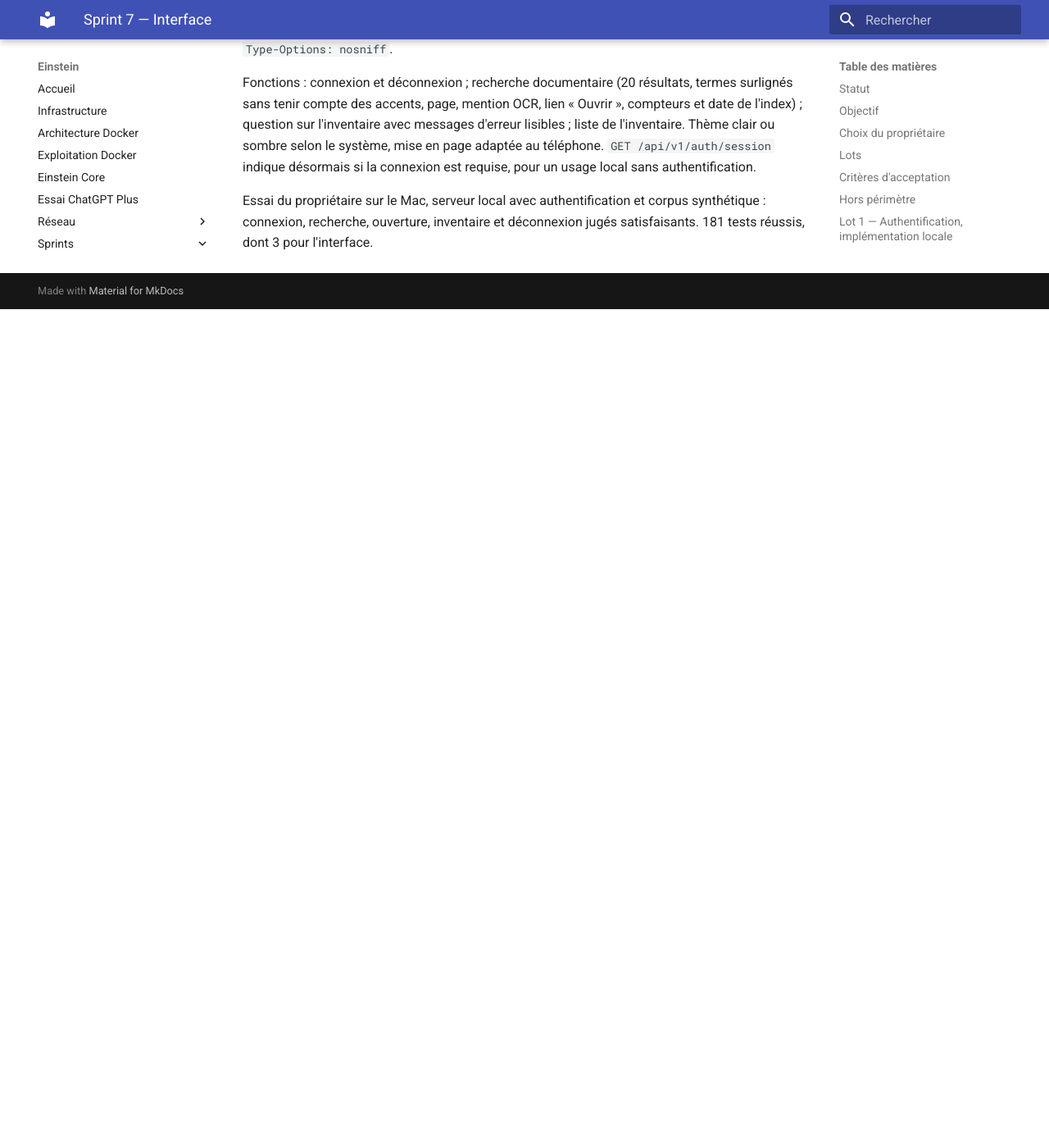
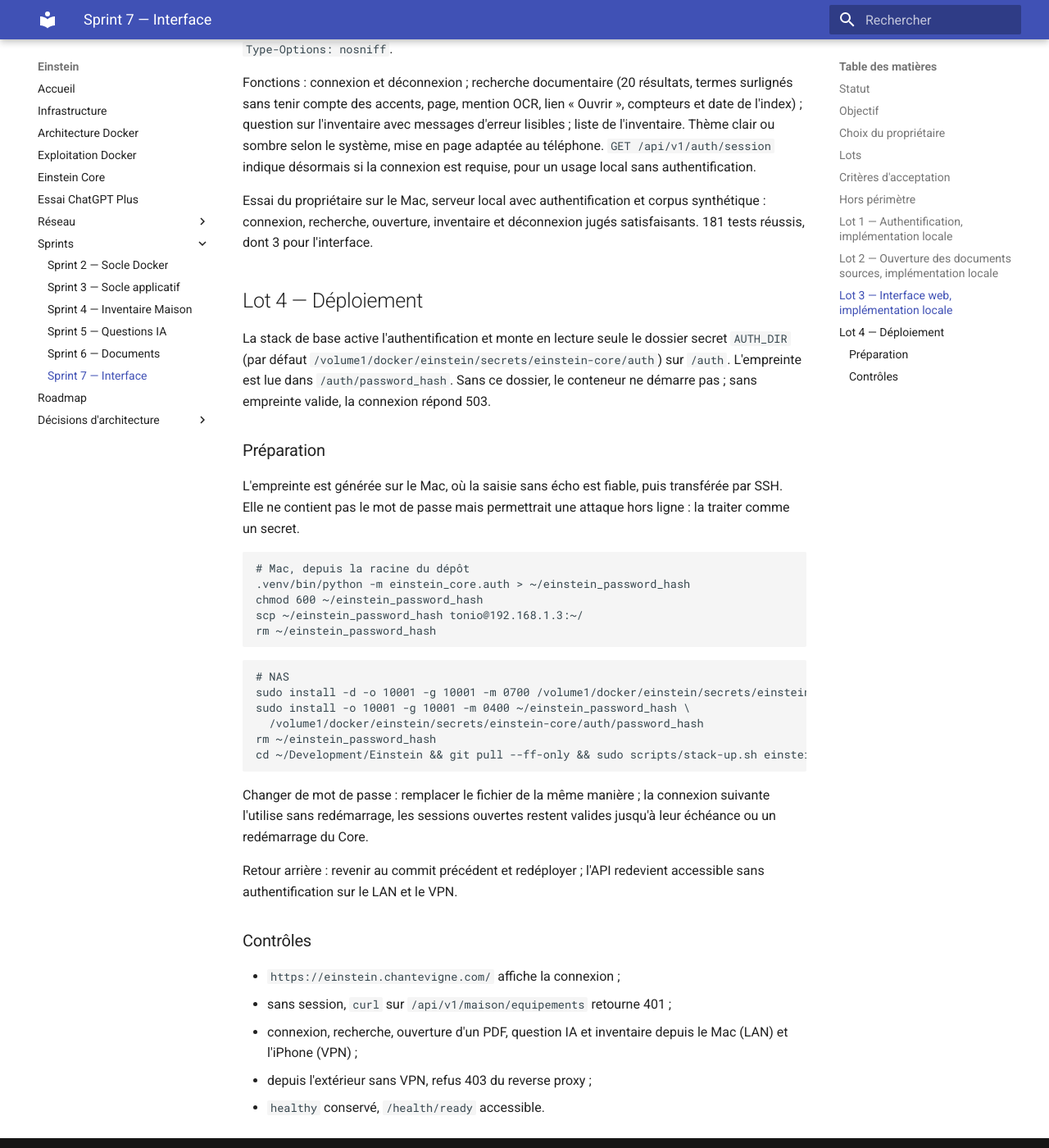
Before and after one commit to asanchez74/Einstein, an MkDocs documentation site: the page built from docs/sprints/sprint-7-interface.md, in a window 1280 px wide and 1400 px high, scrolled down 2465 px. Shown: the whole window at 82% size. Built offline with MkDocs 1.6.1 and Material for MkDocs 9.7.7, drawn with Linux system fonts in a browser that asks for light colours; before the commit the page ends 2842 px from its top, so only the background shows below that.

Commit message:
feat: activer l'authentification dans la stack Compose (ADR-0011, lot 4)
Le Core exige une session ; l'empreinte du mot de passe est lue dans un
dossier secret monté en lecture seule. Procédure de préparation et de
contrôle documentée.

Co-Authored-By: Claude Opus 5.5 <noreply@anthropic.com>

````diff
--- a/docs/sprints/sprint-7-interface.md
+++ b/docs/sprints/sprint-7-interface.md
@@ -102,3 +102,50 @@ pour un usage local sans authentification.
 Essai du propriétaire sur le Mac, serveur local avec authentification et
 corpus synthétique : connexion, recherche, ouverture, inventaire et
 déconnexion jugés satisfaisants. 181 tests réussis, dont 3 pour l'interface.
+
+## Lot 4 — Déploiement
+
+La stack de base active l'authentification et monte en lecture seule le
+dossier secret `AUTH_DIR` (par défaut
+`/volume1/docker/einstein/secrets/einstein-core/auth`) sur `/auth`.
+L'empreinte est lue dans `/auth/password_hash`. Sans ce dossier, le conteneur
+ne démarre pas ; sans empreinte valide, la connexion répond 503.
+
+### Préparation
+
+L'empreinte est générée sur le Mac, où la saisie sans écho est fiable, puis
+transférée par SSH. Elle ne contient pas le mot de passe mais permettrait une
+attaque hors ligne : la traiter comme un secret.
+
+```bash
+# Mac, depuis la racine du dépôt
+.venv/bin/python -m einstein_core.auth > ~/einstein_password_hash
+chmod 600 ~/einstein_password_hash
+scp ~/einstein_password_hash tonio@192.168.1.3:~/
+rm ~/einstein_password_hash
+```
+
+```bash
+# NAS
+sudo install -d -o 10001 -g 10001 -m 0700 /volume1/docker/einstein/secrets/einstein-core/auth
+sudo install -o 10001 -g 10001 -m 0400 ~/einstein_password_hash \
+  /volume1/docker/einstein/secrets/einstein-core/auth/password_hash
+rm ~/einstein_password_hash
+cd ~/Development/Einstein && git pull --ff-only && sudo scripts/stack-up.sh einstein-core
+```
+
+Changer de mot de passe : remplacer le fichier de la même manière ; la
+connexion suivante l'utilise sans redémarrage, les sessions ouvertes restent
+valides jusqu'à leur échéance ou un redémarrage du Core.
+
+Retour arrière : revenir au commit précédent et redéployer ; l'API redevient
+accessible sans authentification sur le LAN et le VPN.
+
+### Contrôles
+
+- `https://einstein.chantevigne.com/` affiche la connexion ;
+- sans session, `curl` sur `/api/v1/maison/equipements` retourne 401 ;
+- connexion, recherche, ouverture d'un PDF, question IA et inventaire depuis le
+  Mac (LAN) et l'iPhone (VPN) ;
+- depuis l'extérieur sans VPN, refus 403 du reverse proxy ;
+- `healthy` conservé, `/health/ready` accessible.
````
Also changed, not shown: 2 other files.
